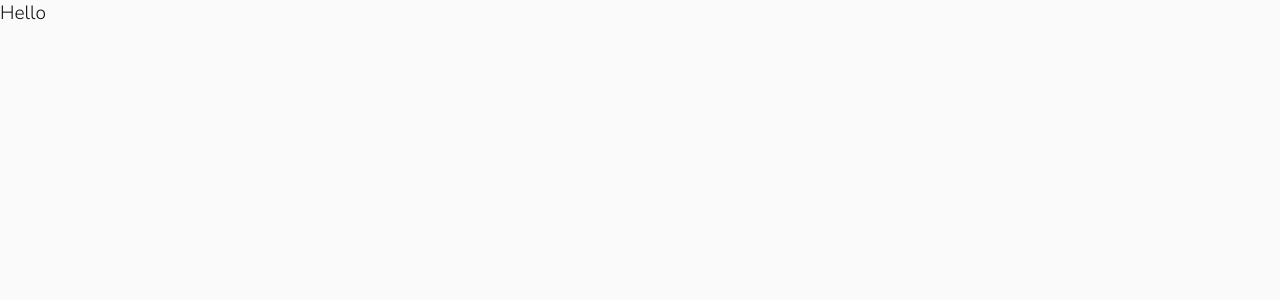
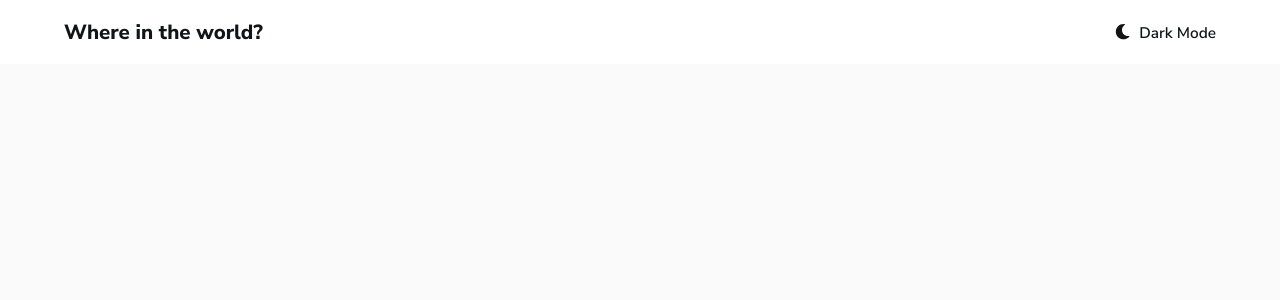
Before and after one commit to thuccv98/rest-countries, a React (Create React App) app: page / in a window 1280 px wide. Shown: the top 300 px of the page. Built offline with nearby package versions, Linux system fonts and the light colour scheme.

Commit message:
Create header

```diff
--- a/src/App.js
+++ b/src/App.js
@@ -1,5 +1,12 @@
+import { BrowserRouter as Router } from 'react-router-dom';
+import Layout from './components/Layout';
+
 function App() {
-  return <div className="App">Hello</div>;
+  return (
+    <Router>
+      <Layout></Layout>
+    </Router>
+  );
 }
 
 export default App;
--- /dev/null
+++ b/src/components/Layout/index.js
@@ -0,0 +1,35 @@
+import { Link } from 'react-router-dom';
+import { FaMoon } from 'react-icons/fa';
+import { useState } from 'react';
+import './styles.scss';
+
+const Layout = ({ children }) => {
+  const [darkTheme, setDarkTheme] = useState(false);
+
+  const handleSwitchTheme = () => {
+    document.documentElement.setAttribute(
+      'data-theme',
+      darkTheme ? 'light' : 'dark'
+    );
+    setDarkTheme(!darkTheme);
+  };
+
+  return (
+    <>
+      <header className="layout">
+        <Link to="/">
+          <h1 className="layout__title">Where in the world?</h1>
+        </Link>
+        <div className="layout__theme-switch">
+          <button type="button" onClick={handleSwitchTheme}>
+            <FaMoon className="icon" />
+            <span>Dark Mode</span>
+          </button>
+        </div>
+      </header>
+      {children}
+    </>
+  );
+};
+
+export default Layout;
--- /dev/null
+++ b/src/components/Layout/styles.scss
@@ -0,0 +1,38 @@
+.layout {
+  display: flex;
+  align-items: center;
+  justify-content: space-between;
+  height: 8vh;
+  padding: 0 5%;
+  background: var(--elements);
+
+  &__title {
+    font-size: 1.6rem;
+    transition: border 150ms;
+
+    &:hover {
+      border-block-end: 0.2rem solid var(--shadow);
+    }
+  }
+
+  &__theme-switch {
+    display: flex;
+    align-items: center;
+    font-size: 1.2rem;
+    transition: border 150ms;
+
+    &:hover {
+      border-block-end: 0.2rem solid var(--shadow);
+    }
+
+    button {
+      display: flex;
+      align-items: center;
+      font-weight: 600;
+
+      span {
+        margin-inline-start: 0.7rem;
+      }
+    }
+  }
+}
```
